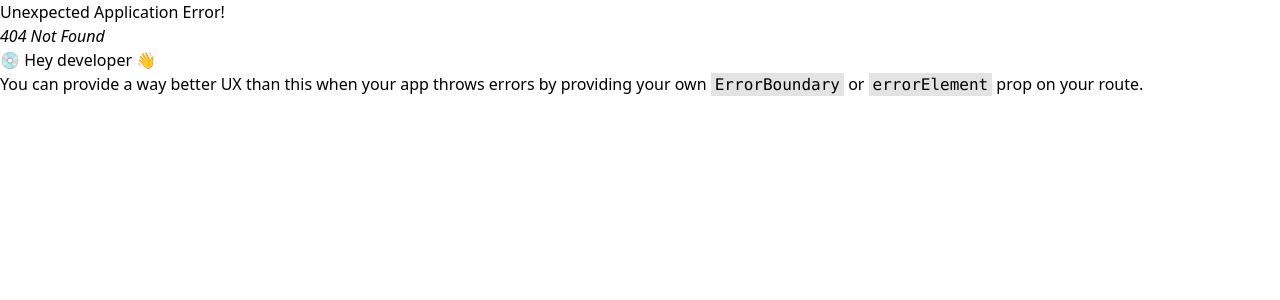
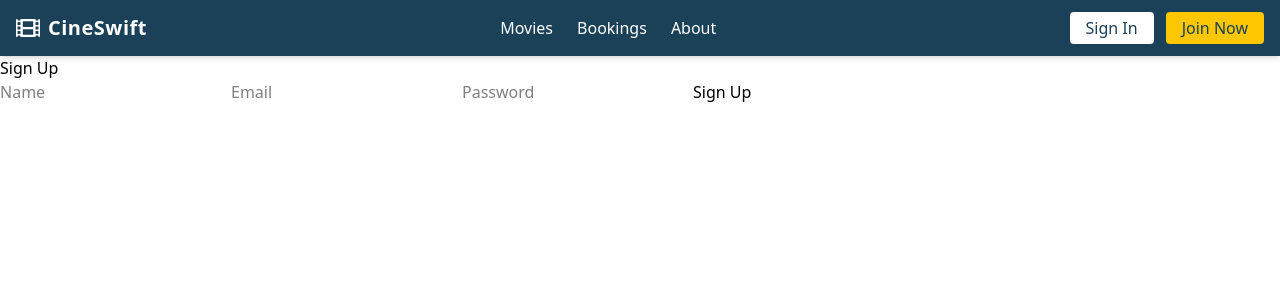
Before and after one commit to shafeemhsn/cine-swift-cinema-booking, a React (Vite) app in the folder cine-swift-app/: page /signup in a window 1280 px wide. Before the commit this address had no page. Shown: the top 300 px of the page. Built offline with nearby package versions, Linux system fonts and the light colour scheme.

Commit message:
starter for auth pages

```diff
--- a/cine-swift-app/src/App.jsx
+++ b/cine-swift-app/src/App.jsx
@@ -2,6 +2,9 @@ import { createBrowserRouter, RouterProvider } from "react-router-dom";
 import RootLayout from "./pages/Root";
 import MovieList from "./pages/MovieList";
 import SeatLayout from "./components/seat-layout/SeatLayout";
+
+import Login from "./pages/auth/Login";
+import Signup from "./pages/auth/Signup";
 
 const router = createBrowserRouter([
   {
@@ -11,6 +14,8 @@ const router = createBrowserRouter([
       { index: true, element: <MovieList /> },
 
       { path: "seat-layout", element: <SeatLayout /> },
+      { path: "login", element: <Login /> },
+      { path: "signup", element: <Signup /> },
     ],
   },
 ]);
--- /dev/null
+++ b/cine-swift-app/src/pages/auth/Login.jsx
@@ -0,0 +1,14 @@
+const Login = () => {
+  return (
+    <div className="login-container">
+      <h2>Login</h2>
+      <form>
+        <input type="email" placeholder="Email" required />
+        <input type="password" placeholder="Password" required />
+        <button type="submit">Login</button>
+      </form>
+    </div>
+  );
+};
+
+export default Login;
--- /dev/null
+++ b/cine-swift-app/src/pages/auth/Signup.jsx
@@ -0,0 +1,15 @@
+const Signup = () => {
+  return (
+    <div className="signup-container">
+      <h2>Sign Up</h2>
+      <form>
+        <input type="text" placeholder="Name" required />
+        <input type="email" placeholder="Email" required />
+        <input type="password" placeholder="Password" required />
+        <button type="submit">Sign Up</button>
+      </form>
+    </div>
+  );
+};
+
+export default Signup;
```
